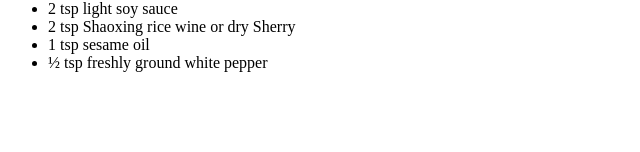
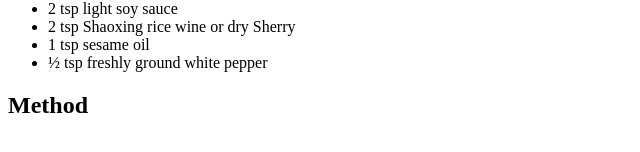
Before and after one commit to isolatedspace/odin-recipes, a plain HTML site: page recipes/chow-mein.html in a window 1280 px wide. Shown: the part 438-590 px from the top of the page, without its empty margins (0-640 px from the left). Drawn offline with Linux system fonts and the light colour scheme.

Commit message:
add "method"

```diff
--- a/recipes/chow-mein.html
+++ b/recipes/chow-mein.html
@@ -31,5 +31,7 @@
         <li>1 tsp sesame oil</li>
         <li>½ tsp freshly ground white pepper</li>
     </ul>
+    <h2>Method</h2>
+
 </body>
 </html>
```
Also changed, not shown: recipes/paella.html (+1 -0 lines).
